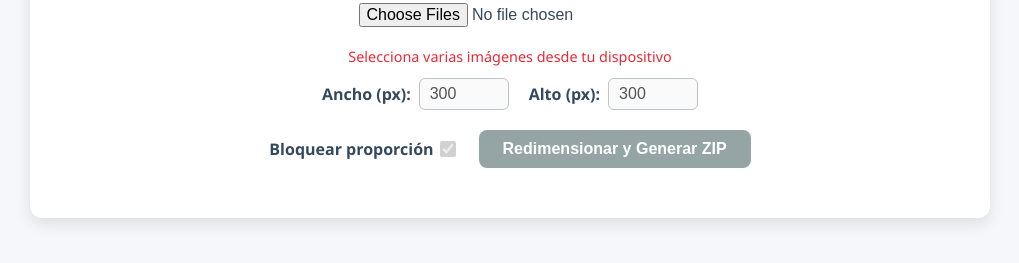
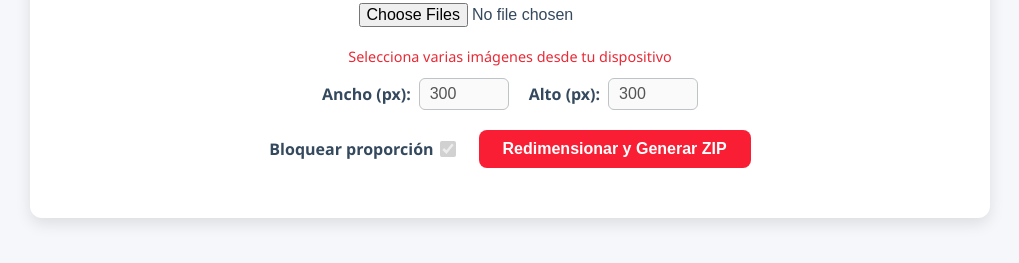
Before and after one commit to tuscatalogosvip-byte/recortesims, a plain HTML site: page index.html in a window 1280 px wide. Shown: the part 125-388 px from the top of the page, without its empty margins (130-1149 px from the left). Drawn offline with nearby package versions, Linux system fonts and the light colour scheme.

Commit message:
Update index.html

```diff
--- a/index.html
+++ b/index.html
@@ -95,7 +95,7 @@
     flex-shrink: 0;
   }
   button:disabled {
-    background: #95a5a6;
+    background: #fa1e34;
     cursor: not-allowed;
     box-shadow: none;
   }
```
